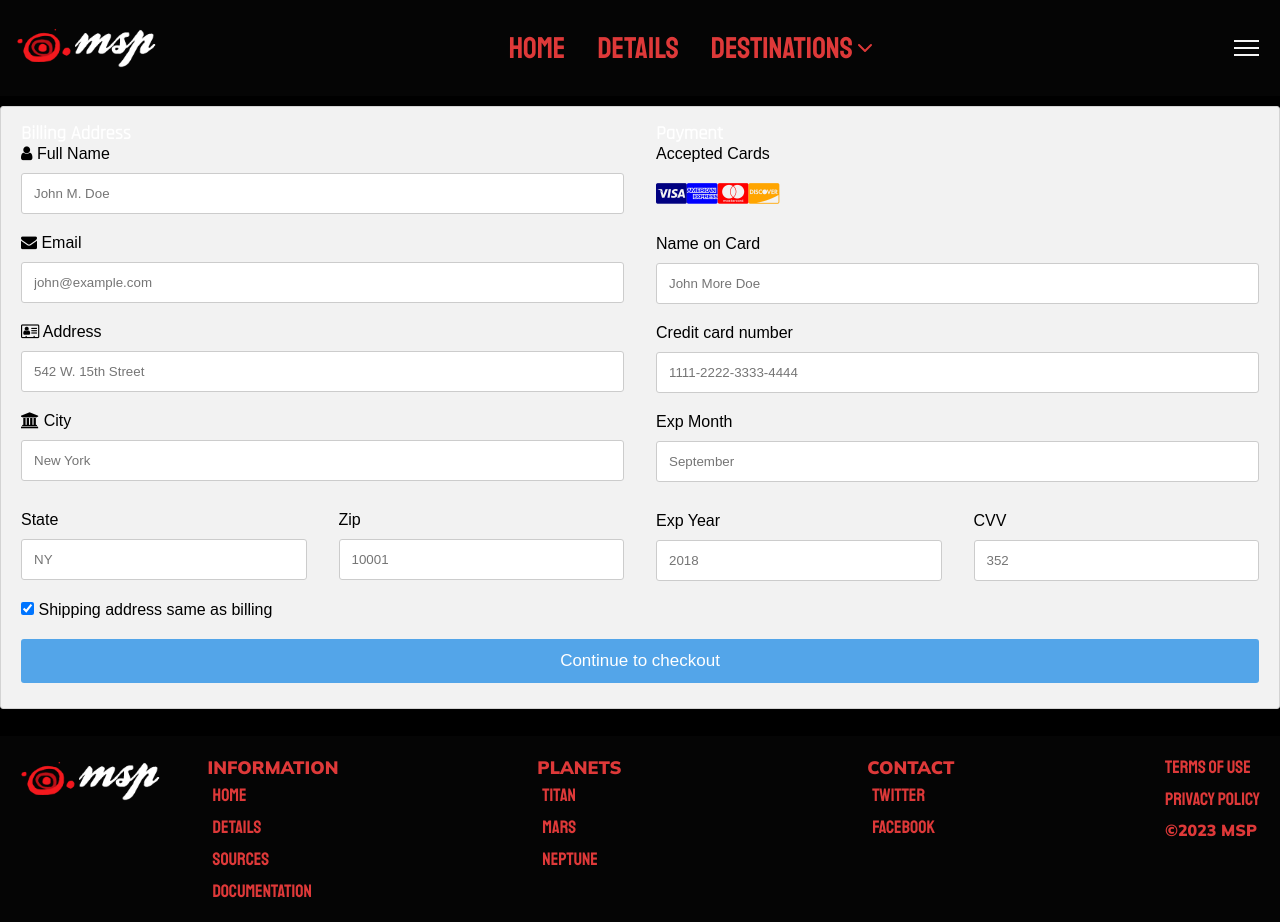
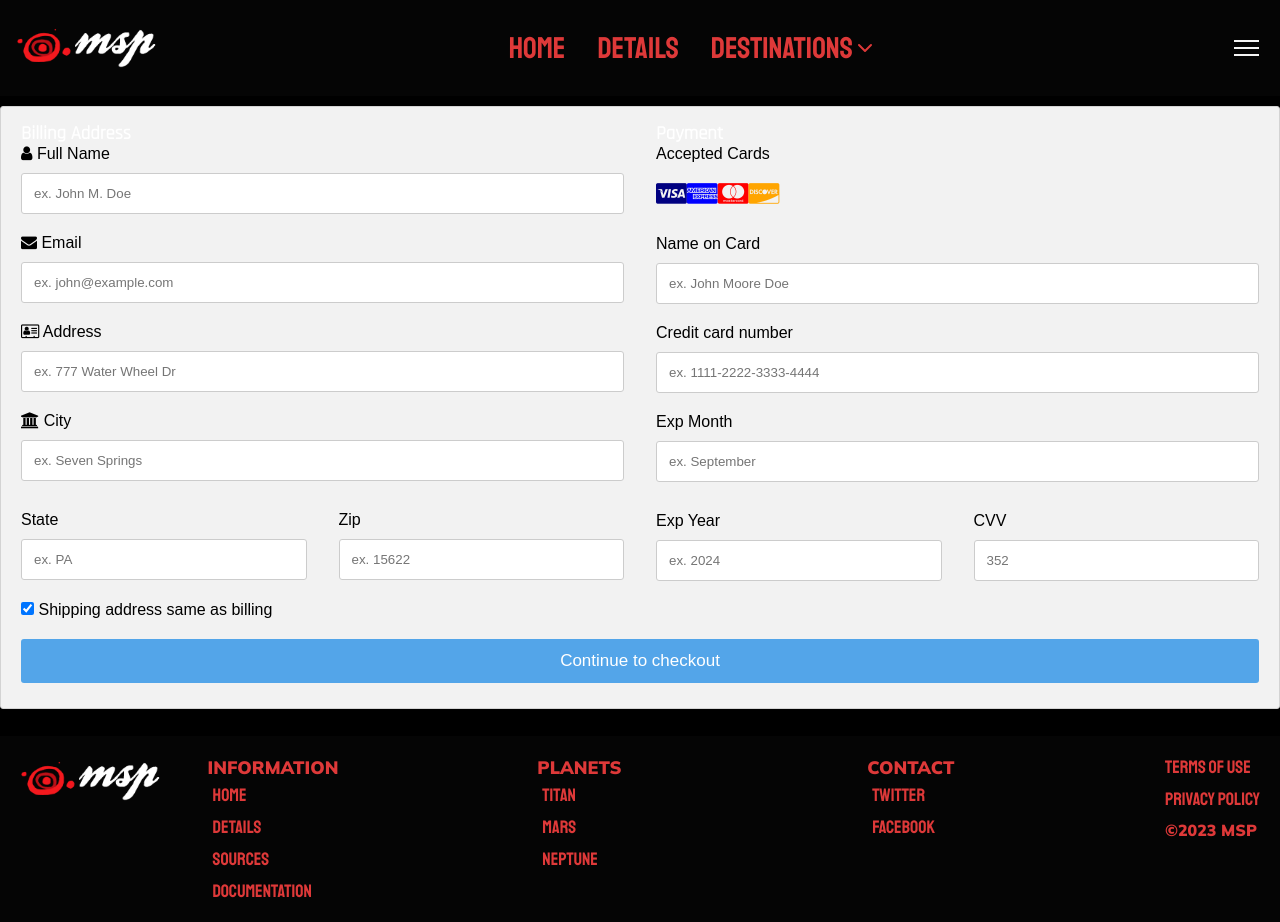
Before and after one commit to leocabbage2008/tsa-space, a React (Create React App) app: page /purchase in a window 1280 px wide. Built offline with nearby package versions, Linux system fonts and the light colour scheme.

Commit message:
Changes to the text

```diff
--- a/src/pages/AboutPage.jsx
+++ b/src/pages/AboutPage.jsx
@@ -10,10 +10,10 @@ export default function AboutPage() {
           Our space tourism company, MSP (short for "Monke Space Programs"), is
           dedicated to providing our customers with the ultimate space travel
           experience. We offer a wide range of space travel options, from
-          suborbital joyrides to extended orbital vacations. Our
+          suborbital joyrides to extended orbital vacations at other planets. Our
           state-of-the-art spacecrafts are designed with safety and comfort in
           mind, and our team of experienced pilots and space experts ensure that
-          our customers receive all the necessary training and assistance before
+          our customers receive all the necessary training and instruction before
           and during their flight.
           <br />
           <br />
@@ -23,9 +23,10 @@ export default function AboutPage() {
           life-changing experience, and we pride ourselves on making space
           travel safe, comfortable, and accessible to everyone.
           <br />
-          <br /> Our reputation as a leader in the space tourism industry is
+          <br />
+          Our reputation as a leader in the space tourism industry is
           built on our commitment to providing our customers with a truly unique
-          and unparalleled experience. So join us and embark on a journey of a
+          and unparalleled experience. Join us and embark on a journey of a
           lifetime, as you explore the mysteries of space with MSP.
         </h1>
       </div>
--- a/src/pages/DetailsPage.jsx
+++ b/src/pages/DetailsPage.jsx
@@ -177,8 +177,8 @@ export default function DetailsPage() {
         <div className='scroll container background'>
           <p>
             The computer station uses our patented screen embeded in the
-            windows. Free internet access allows you to surf the web with a
-            backdrop of space.{' '}
+            windows. Our specialized complementary internet access allows
+            you to surf the web with the backdrop of space.{' '}
           </p>
         </div>
 
@@ -190,8 +190,8 @@ export default function DetailsPage() {
         <div className='scroll container background' id='section3'>
           <p>
             The movie station allows you to watch any movie on our custom wide
-            screen, and will also be the dashboard providing information during
-            launch off.{' '}
+            screen, and will also be where dashboard providing information during
+            launch and return.{' '}
           </p>
         </div>
 
@@ -203,6 +203,8 @@ export default function DetailsPage() {
         <div className='scroll container background'>
           <p>
             The dining area provides a comfortable area to converse and dine.
+            Our chefs have traveled around the work and found the best ingredients
+            to create the best food for your appetite.
           </p>
         </div>
 
@@ -216,12 +218,12 @@ export default function DetailsPage() {
             <p className='label'>Titan</p>
             <hr className='label'></hr>
             <p className='label'>
-              Titan, the largest moon of Saturn and the only moon in the solar
+              Titan, the largest moon of Saturn and the only moon in our solar
               system known to have clouds and a dense atmosphere. It is the only
               body... →{' '}
             </p>
             <p className='label'>
-              <i>From Britannica</i>
+              <i>From the Encyclopædia Britannica</i>
             </p>
           </div>
         </div>
@@ -235,7 +237,7 @@ export default function DetailsPage() {
         <div className='scroll center'>
           <h2>Ready to fly with us?</h2>
           <a className='purchase' href='/purchase'>
-            Book Now
+            Book Now!
           </a>
         </div>
       </div>
--- a/src/pages/ErrorPage.jsx
+++ b/src/pages/ErrorPage.jsx
@@ -5,7 +5,7 @@ export default function ErrorPage() {
   return (
     <Layout>
       <div className='content'>
-        <h1>Sorry! We're currently having difficulties accessing this page. Please try again later.</h1>
+        <h1>Sorry! We're currently having difficulties accessing this page. Please try again later. - MonkeSpaceProgram</h1>
       </div>
     </Layout>
   );
--- a/src/pages/PurchasePage.jsx
+++ b/src/pages/PurchasePage.jsx
@@ -27,7 +27,7 @@ export default function PurchasePage() {
                     type='text'
                     id='fname'
                     name='firstname'
-                    placeholder='John M. Doe'
+                    placeholder='ex. John M. Doe'
                   />
                   <label htmlFor='email'>
                     <i className='fa fa-envelope'></i> Email
@@ -36,7 +36,7 @@ export default function PurchasePage() {
                     type='text'
                     id='email'
                     name='email'
-                    placeholder='john@example.com'
+                    placeholder='ex. john@example.com'
                   />
                   <label htmlFor='adr'>
                     <i className='fa fa-address-card-o'></i> Address
@@ -45,7 +45,7 @@ export default function PurchasePage() {
                     type='text'
                     id='adr'
                     name='address'
-                    placeholder='542 W. 15th Street'
+                    placeholder='ex. 777 Water Wheel Dr'
                   />
                   <label htmlFor='city'>
                     <i className='fa fa-institution'></i> City
@@ -54,7 +54,7 @@ export default function PurchasePage() {
                     type='text'
                     id='city'
                     name='city'
-                    placeholder='New York'
+                    placeholder='ex. Seven Springs'
                   />
 
                   <div className='row'>
@@ -64,7 +64,7 @@ export default function PurchasePage() {
                         type='text'
                         id='state'
                         name='state'
-                        placeholder='NY'
+                        placeholder='ex. PA'
                       />
                     </div>
                     <div className='col-50'>
@@ -73,7 +73,7 @@ export default function PurchasePage() {
                         type='text'
                         id='zip'
                         name='zip'
-                        placeholder='10001'
+                        placeholder='ex. 15622'
                       />
                     </div>
                   </div>
@@ -99,21 +99,21 @@ export default function PurchasePage() {
                     type='text'
                     id='cname'
                     name='cardname'
-                    placeholder='John More Doe'
+                    placeholder='ex. John Moore Doe'
                   />
                   <label htmlFor='ccnum'>Credit card number</label>
                   <input
                     type='text'
                     id='ccnum'
                     name='cardnumber'
-                    placeholder='1111-2222-3333-4444'
+                    placeholder='ex. 1111-2222-3333-4444'
                   />
                   <label htmlFor='expmonth'>Exp Month</label>
                   <input
                     type='text'
                     id='expmonth'
                     name='expmonth'
-                    placeholder='September'
+                    placeholder='ex. September'
                   />
                   <div className='row'>
                     <div className='col-50'>
@@ -122,7 +122,7 @@ export default function PurchasePage() {
                         type='text'
                         id='expyear'
                         name='expyear'
-                        placeholder='2018'
+                        placeholder='ex. 2024'
                       />
                     </div>
                     <div className='col-50'>
@@ -148,7 +148,7 @@ export default function PurchasePage() {
               <input
                 type='submit'
                 value='Continue to checkout'
-                className='btn'
+                className='ex. btn'
               />
             </form>
           </div>
```
